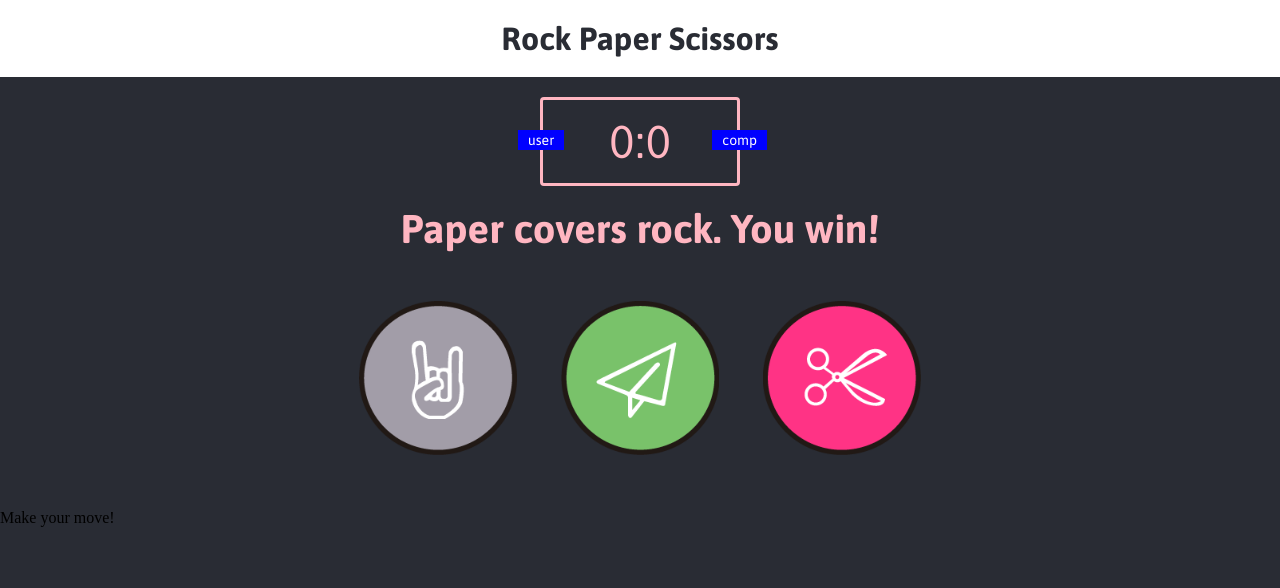
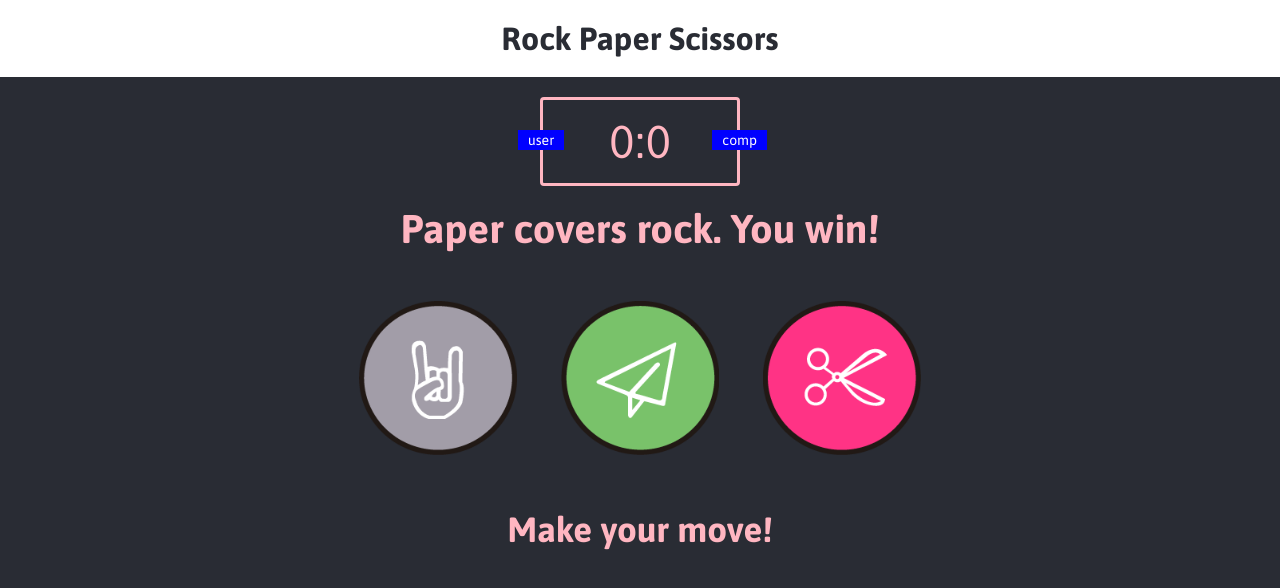
Before and after one commit to agarcian031/rps-game, a plain HTML site: page index.html in a window 1280 px wide. Drawn offline with Linux system fonts and the light colour scheme.

Commit message:
Add style to #action-message

```diff
--- a/styles.css
+++ b/styles.css
@@ -93,3 +93,12 @@ img {
     transform: scale(1.5);
     cursor: pointer;
 }
+
+/* ACTION MESSAGE - USER PROMPT */
+#action-message {
+    text-align: center;
+    color: lightpink;
+    font-family: Asap, sans-serif;
+    font-weight: bold;
+    font-size: 35px;
+}
```
